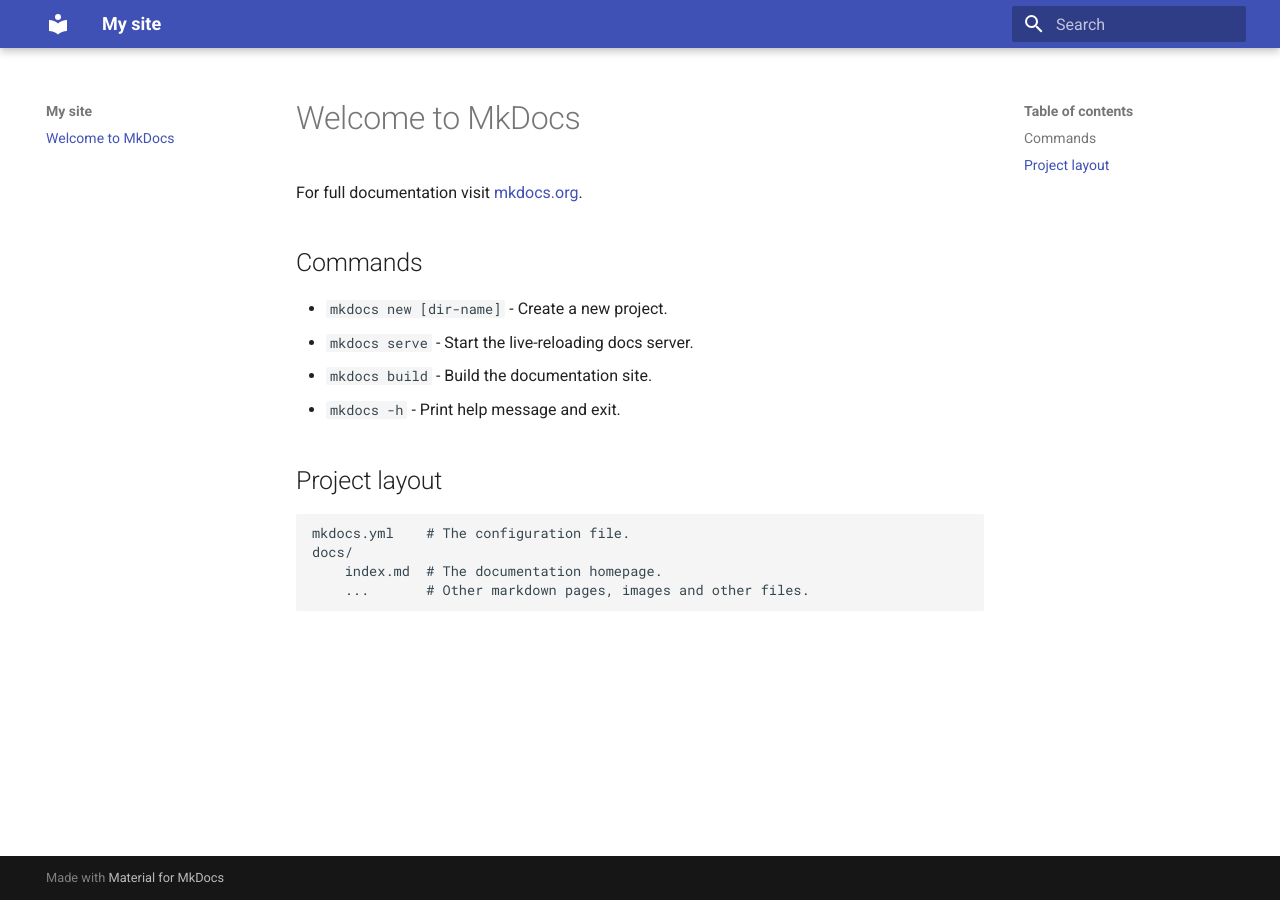
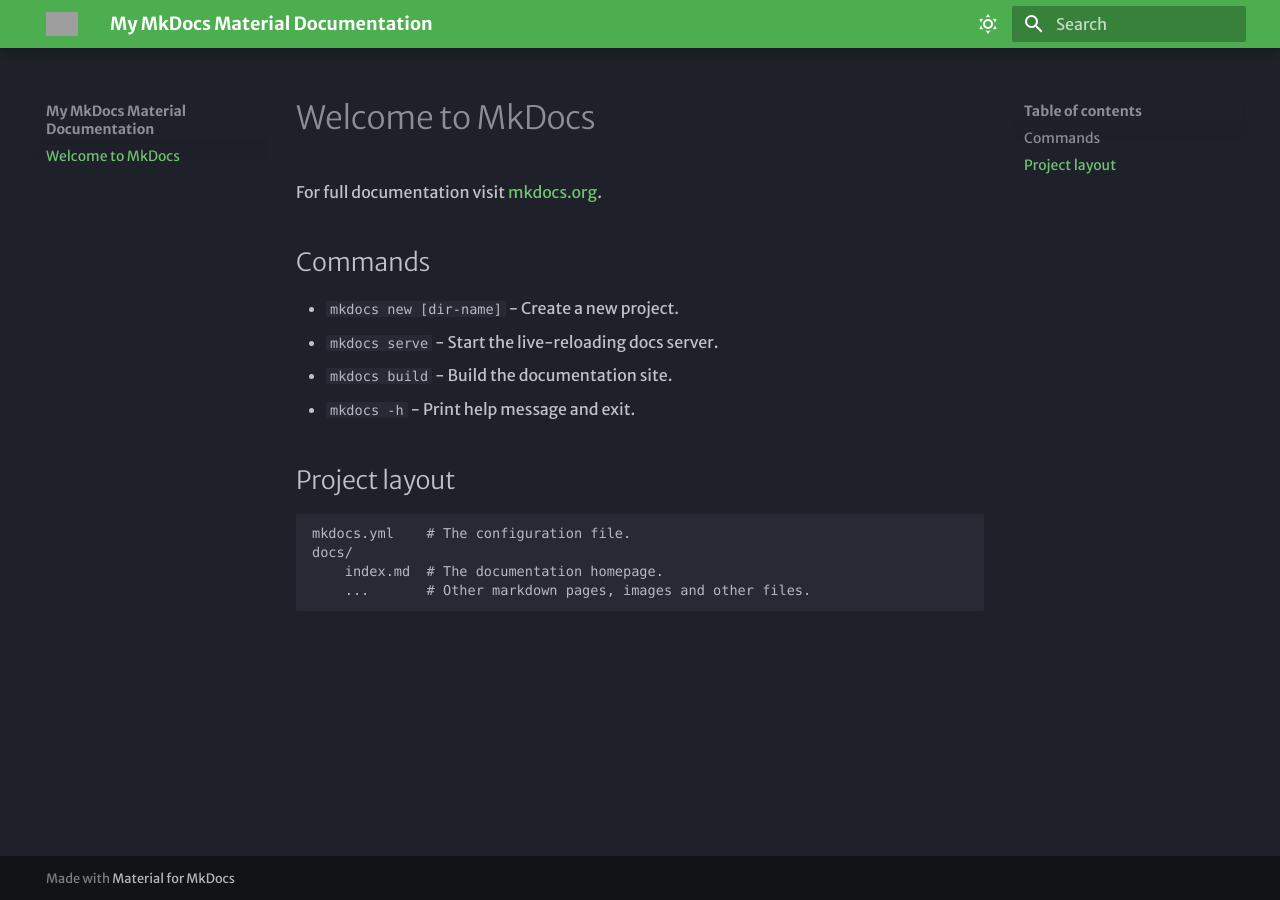
Before and after one commit to usermar445/test-docs, an MkDocs documentation site: the page built from docs/index.md, in a window 1280 px wide. Built offline with MkDocs 1.6.1 and Material for MkDocs 9.7.7, drawn with Linux system fonts in a browser that asks for light colours; some web fonts are replaced; grey boxes are pictures that could not be loaded.

```diff
--- a/mkdocs.yml
+++ b/mkdocs.yml
@@ -1,4 +1,27 @@
-site_name: My site
-site_url: https://mydomain.org/mysite
+site_name: My MkDocs Material Documentation
+site_url: https://sitename.example
 theme:
   name: material
+  font:
+    text: Merriweather Sans
+    code: Red Hat Mono
+  logo: assets/logo.png
+  favicon: assets/favicon.ico
+  features:
+    - navigation.footer
+  palette:
+    # Dark Mode
+    - scheme: slate
+      toggle:
+        icon: material/weather-sunny
+        name: Dark mode
+      primary: green
+      accent: deep purple
+
+    # Light Mode
+    - scheme: default
+      toggle:
+        icon: material/weather-night
+        name: Light mode
+      primary: blue
+      accent: deep orange
```
Also changed, not shown: 1 other file.
